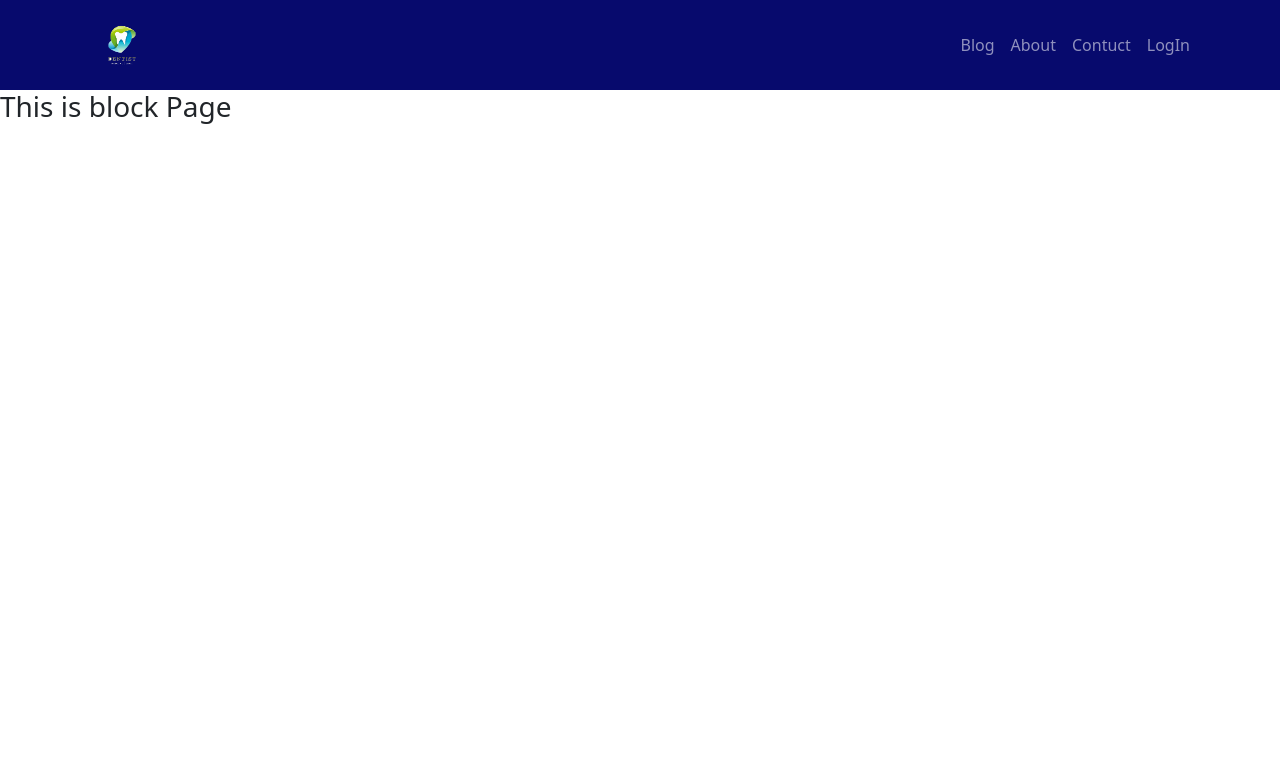
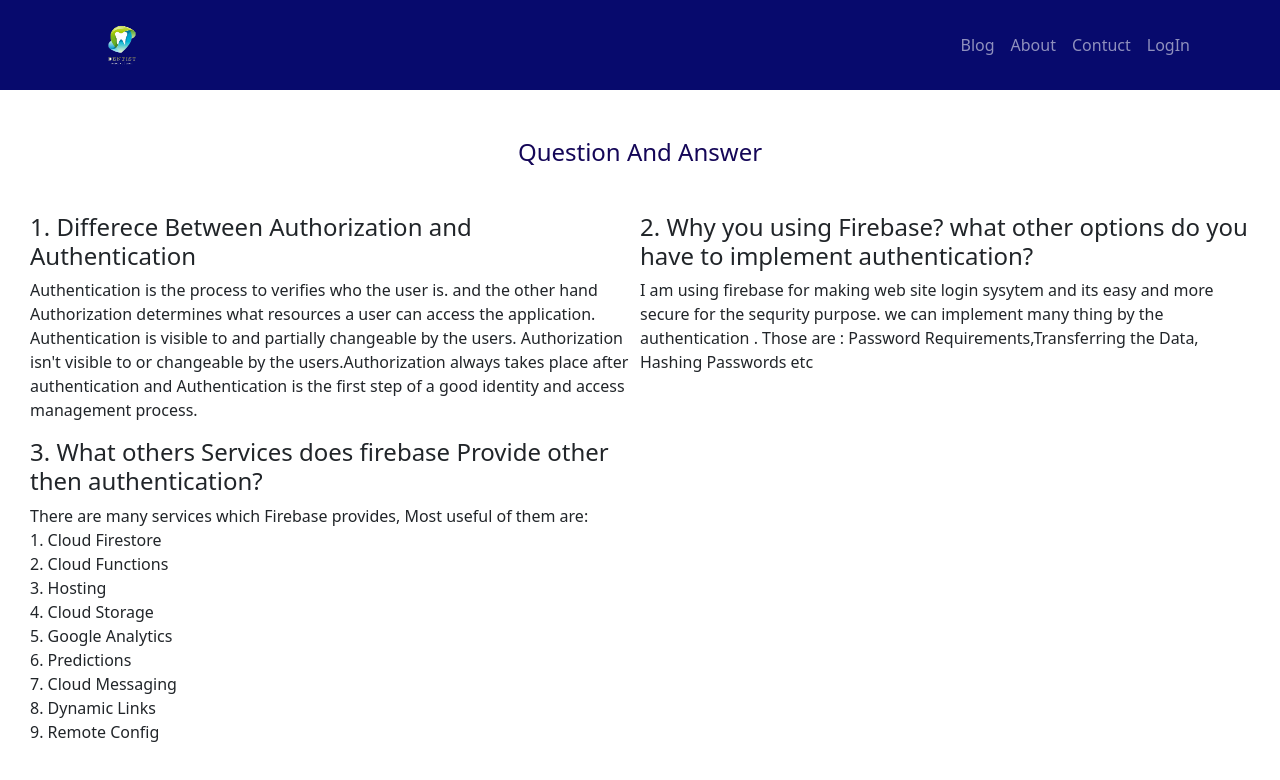
Before and after one commit to Asaduzzaman14/-independent-service-provider, a React (Create React App) app: page /blog in a window 1280 px wide. Shown: the top 780 px of the page. Built offline with nearby package versions, Linux system fonts and the light colour scheme; no server answers.

Commit message:
complete qus ans

```diff
--- a/src/Component/Pages/Blog/Blog.css
+++ b/src/Component/Pages/Blog/Blog.css
@@ -0,0 +1,14 @@
+.ans-header {
+    color: rgb(20, 6, 87);
+}
+
+.qus-ans-container {
+    padding: 30px;
+    display: grid;
+    grid-template-columns: repeat(2, 1fr);
+}
+
+.qus-ans-container h4 {
+    font-weight: 400;
+
+}
--- a/src/Component/Pages/Blog/Blog.js
+++ b/src/Component/Pages/Blog/Blog.js
@@ -1,9 +1,44 @@
 import React from 'react';
+import './Blog.css'
 
 const Blog = () => {
     return (
         <div>
-            <h3>This is block Page</h3>
+            <h4 className='ans-header text-center mt-5 mb-3'>Question And Answer</h4>
+            <div className='qus-ans-container'>
+                <div>
+
+                    <h4>1. Differece Between Authorization and Authentication</h4>
+                    <p>Authentication is the process to verifies who the user is. and the other hand Authorization determines what resources a user can access the application. Authentication is visible to and partially changeable by the users. Authorization isn't visible to or changeable by the users.Authorization always takes place after authentication and Authentication is the first step of a good identity and access management process.</p>
+                </div>
+                <div>
+                    <h4>2. Why you using Firebase? what other options do you have to implement authentication?</h4>
+                    <p>I am using firebase for making web site login sysytem and its easy and more secure for the sequrity purpose. we can implement many thing by the authentication . Those are : Password Requirements,Transferring the Data, Hashing Passwords etc</p>
+                </div>
+                <div>
+                    <h4>3. What others Services does firebase Provide other then authentication?</h4>
+                    <p>There are many services which Firebase provides, Most useful of them are:
+                        <br />
+                        1. Cloud Firestore
+                        <br />
+                        2. Cloud Functions
+                        <br />
+                        3. Hosting
+                        <br />
+                        4. Cloud Storage
+                        <br />
+                        5. Google Analytics
+                        <br />
+                        6. Predictions
+                        <br />
+                        7. Cloud Messaging
+                        <br />
+                        8. Dynamic Links
+                        <br />
+                        9. Remote Config</p>
+                </div>
+
+            </div>
         </div>
     );
 };
--- a/src/Component/Pages/Footer/Footer.css
+++ b/src/Component/Pages/Footer/Footer.css
@@ -0,0 +1,3 @@
+.footer {
+    background-color: rgb(7, 10, 109);
+}
--- a/src/Component/Pages/Footer/Footer.js
+++ b/src/Component/Pages/Footer/Footer.js
@@ -1,11 +1,12 @@
 import React from 'react';
+import './Footer.css'
 
 const Footer = () => {
     const date = new Date()
     const year = date.getFullYear()
     return (
-        <div className='mt-5 text-center'>
-            <h3>&copy; All Right Reserver Authorige {year}</h3>
+        <div className='mt-5 text-center footer'>
+            <p>&copy; All Right Reserver Authorige {year}</p>
         </div>
     );
 };
```
